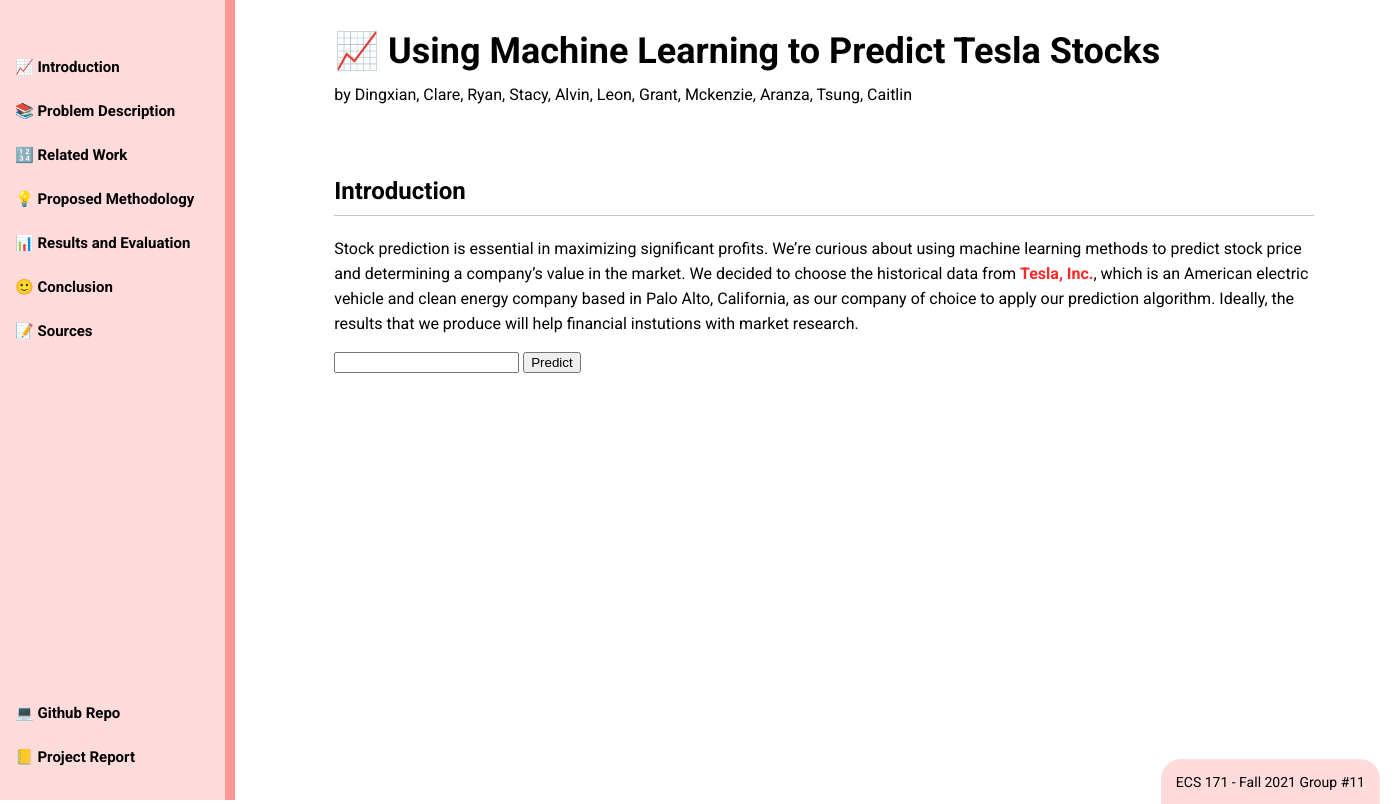
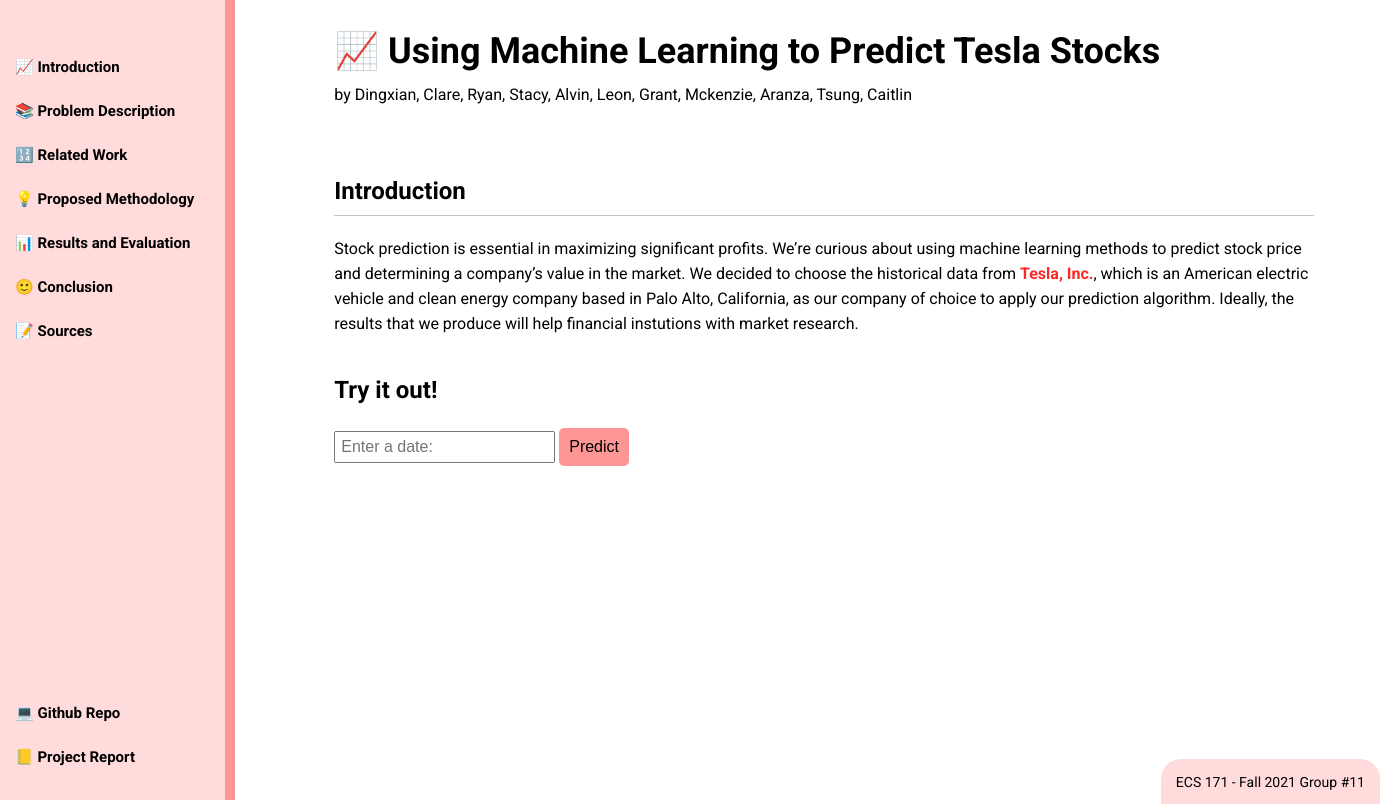
Before and after one commit to Diean233/171Group11, a Flask app: page / in a window 1400 px wide. Shown: the top 804 px of the page. Run offline with Flask 2, Linux system fonts and the light colour scheme.

Commit message:
added basic styling to form input

```diff
--- a/project/app.py
+++ b/project/app.py
@@ -11,8 +11,9 @@ def predict():
     date = request.form.get('date')
     print("The date received is", date)
 
-    pred = "the predicted date you chose is: " + date
-    return render_template('index.html', prediction=pred)
+    pred = "The predicted date you chose is: " + date
+    price = "The predicted price is not yet available :) In development"
+    return render_template('index.html', predictedDate=pred, predictedPrice=price)
 
 if __name__ == '__main__':
     app.run(port=3000, debug=True)
--- a/project/static/styles.css
+++ b/project/static/styles.css
@@ -113,3 +113,29 @@ header p {
     background-color: #FFDBDB;
     cursor: pointer;
 }
+
+
+
+/* Prediction */
+#prediction {
+    display: flex;
+    flex-direction: column;
+}
+
+#prediction h3 {
+    font-size: 24px;
+}
+
+#date-input {
+    padding: 5px;
+    font-size: 16px;
+}
+
+#submit-btn {
+    border: none;
+    padding: 10px;
+    background-color: #FF9696;
+    font-size: 16px;
+    border-radius: 5px;
+    cursor: pointer;
+}
--- a/project/templates/index.html
+++ b/project/templates/index.html
@@ -61,14 +61,21 @@
                     We decided to choose the historical data from <span>Tesla, Inc.</span>, which is an American electric vehicle and
                     clean energy company based in Palo Alto, California, as our company of choice to apply our prediction algorithm. Ideally,
                     the results that we produce will help financial instutions with market research.</p>
-                <form action="/" method="post">
-                    <input type="text" name="date">
-                    <input type="submit" value="Predict">
-                </form>
 
-                {% if prediction %}
-                    <p>{{prediction}}</p>
-                {% endif %}
+                <div id="prediction">
+                    <h3>Try it out!</h3>
+                    <form action="/" method="post">
+                        <input type="text" name="date" id="date-input" placeholder="Enter a date: ">
+                        <input type="submit" value="Predict" id="submit-btn">
+                    </form>
+
+                    {% if predictedDate %}
+                        <p>{{predictedDate}}</p>
+                    {% endif %}
+                    {% if predictedPrice %}
+                        <p>{{predictedPrice}}</p>
+                    {% endif %}
+                </div>
             </section>
 
             <section id="#problem">
```
